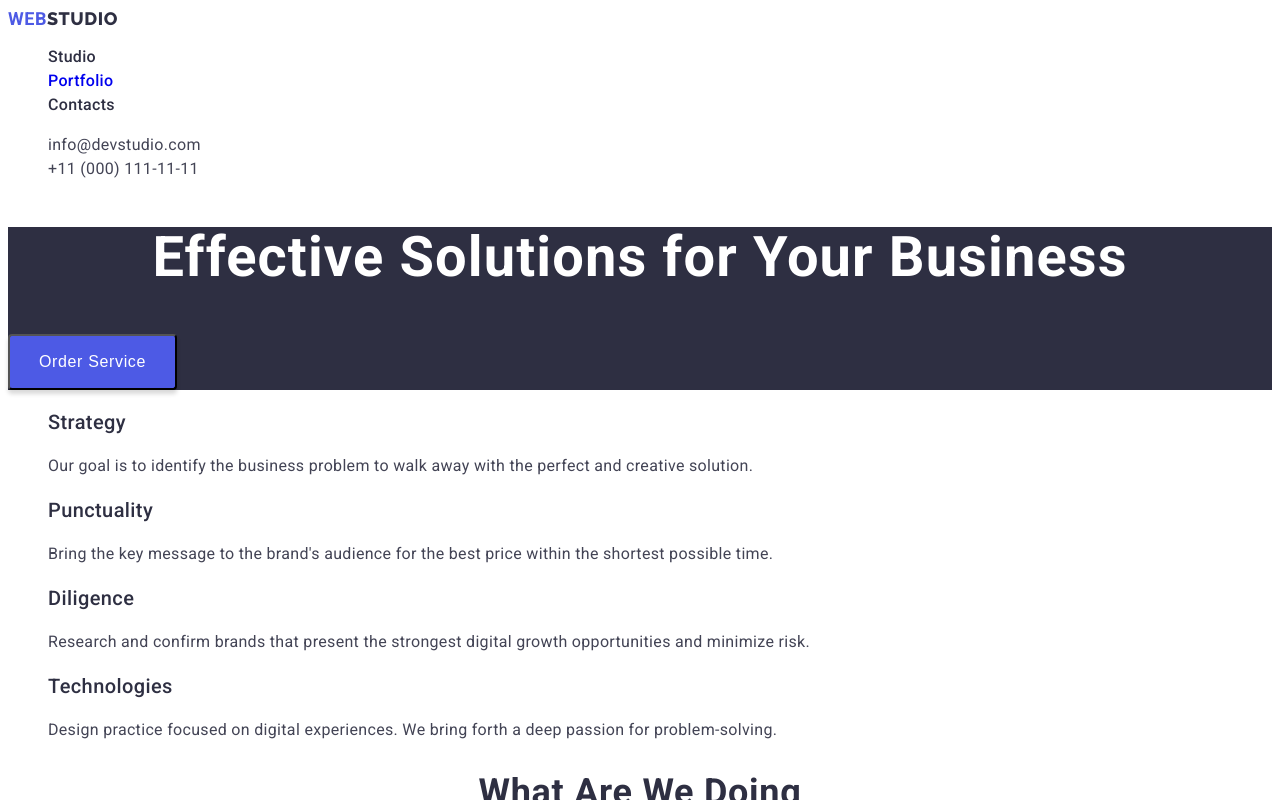
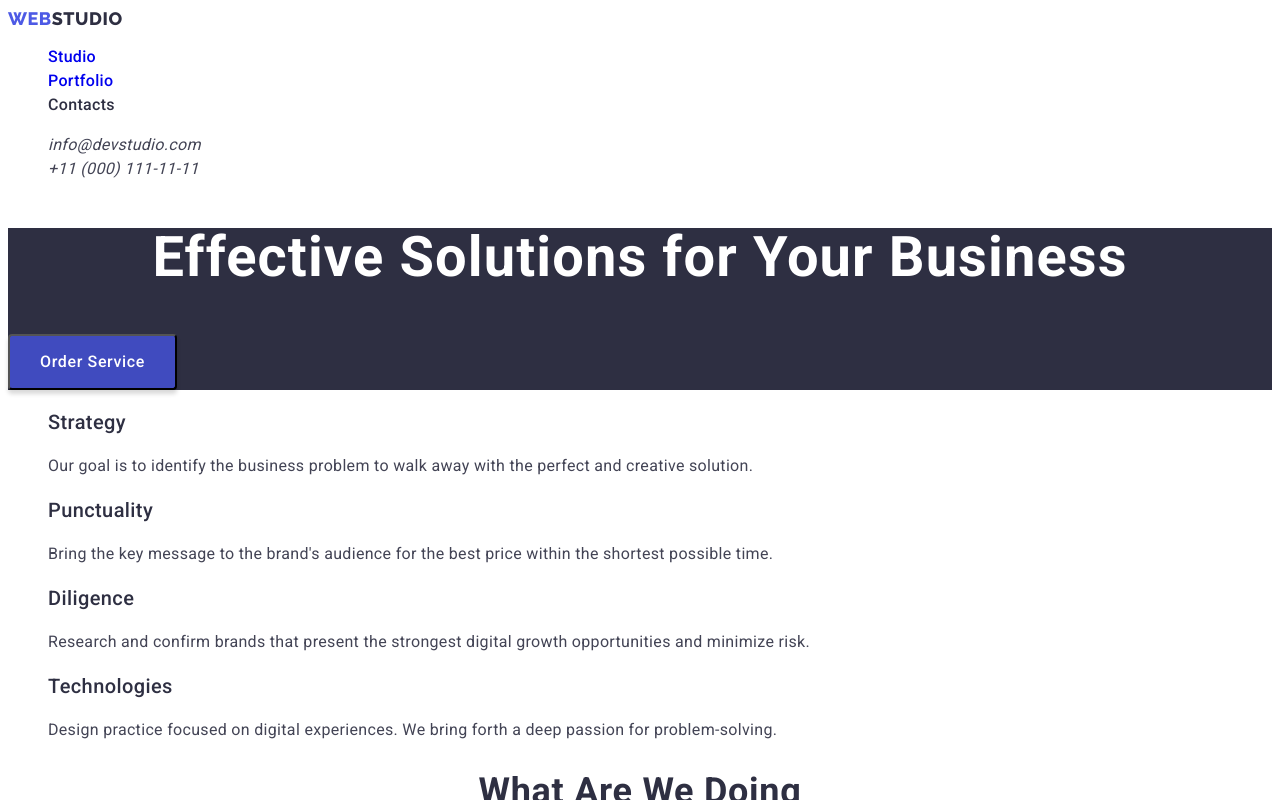
Before and after one commit to bobmod322/goit-markup-hw-02, a plain HTML site: page index.html in a window 1280 px wide. Both pictures are taken after a click on the button "Order Service". Shown: the top 800 px of the page. Drawn offline with Linux system fonts and the light colour scheme.

Commit message:
fixing bugs 1

```diff
--- a/css/styles.css
+++ b/css/styles.css
@@ -1,15 +1,21 @@
 :root {
   --maint-font: "Roboto", sans-serif;
   --secondary-font: "Raleway", sans-serif;
+  --back-color: #FFFFFF;
+  --color-sec: #434455;
+  --color-main:#2e2f42;
 }
 body {
   font-family: var(--maint-font);
+  color: var(--color-main);
+  background-color:var(--back-color)
 }
 /* navigation link */
 .link-logo {
+  font-family: var(--secondary-font);
   font-weight: 800;
   font-size: 18px;
-  line-height: 21px;
+  line-height: 1.17;
   display: flex;
   align-items: center;
   letter-spacing: 0.03em;
@@ -20,12 +26,12 @@ body {
   font-family: var(--secondary-font);
   font-weight: 800;
   font-size: 18px;
-  line-height: 21px;
+  line-height: 1.17;
   display: flex;
   align-items: center;
   letter-spacing: 0.03em;
   text-transform: uppercase;
-  color: #2e2f42;
+  color: var(--color-main);
 }
 /* delete point */
 .list {
@@ -39,20 +45,29 @@ body {
 button {
   cursor: pointer;
 }
+
 /* list navigation */
-.list-navigation {
+/* .list-navigation {
   font-weight: 500;
   font-size: 16px;
   line-height: 24px;
   letter-spacing: 0.02em;
-  color: #2e2f42;
-}
+  color: #2e2f42;} */
+
+  .list-nav {
+    font-weight: 500;
+    font-size: 16px;
+    line-height: 24px;
+    letter-spacing: 0.02em;
+    color: var(--color-main);}
+
+.list-link:hover,
 .list-link:visited {
   color: #2e2f42;
 }
 /* mobile and mail */
 .adress-link {
-  font-style: normal;
+
   font-weight: 400;
   font-size: 16px;
   line-height: 24px;
@@ -70,12 +85,13 @@ button {
 .main-text-head {
   font-weight: 700;
   font-size: 56px;
-  line-height: 60px;
+  line-height: 1.07;
   text-align: center;
   letter-spacing: 0.02em;
   color: #ffffff;
 }
 .button-order {
+  font-family: var(--maint-font);
   width: 169px;
   height: 56px;
   left: 636px;
@@ -84,7 +100,6 @@ button {
   box-shadow: 0px 4px 4px rgba(0, 0, 0, 0.15);
   border-radius: 4px;
   /* text in  button */
-  font-style: normal;
   font-weight: 500;
   font-size: 16px;
   line-height: 24px;
@@ -92,6 +107,15 @@ button {
   letter-spacing: 0.04em;
   color: #ffffff;
 }
+
+/* background button */
+.button-order:hover,
+.button-order:focus {
+  background-color: #404BBF;
+}
+
+
+
 /* strategy 2 */
 .strategy-head {
   font-style: normal;
@@ -112,7 +136,7 @@ button {
 .what-are-head {
   font-weight: 700;
   font-size: 36px;
-  line-height: 40px;
+  line-height: 1.11;
   text-align: center;
   letter-spacing: 0.02em;
   text-transform: capitalize;
@@ -125,7 +149,7 @@ button {
 .team-head {
   font-weight: 700;
   font-size: 36px;
-  line-height: 40px;
+  line-height: 1.11;
   text-align: center;
   letter-spacing: 0.02em;
   text-transform: capitalize;
@@ -138,6 +162,9 @@ button {
   line-height: 24px;
   letter-spacing: 0.02em;
   color: #2e2f42;
+}
+.team-list-img {
+  background-color: #FFFFFF;
 }
 
 /* team list profession (p) */
--- a/index.html
+++ b/index.html
@@ -17,11 +17,9 @@
     <!--Navigation-->
     <header class="main-header">
       <nav class="main-navigation">
-        <a class="link-logo link" href="./index.html"
-          >Web<span class="logo-studio">Studio</span></a
-        >
+        <a class="link-logo link" href="./index.html">Web<span class="logo-studio">Studio</span></a>
         <ul class="list-navigation list">
-          <li class="list-nav"><a href="" class="list-link link">Studio</a></li>
+          <li class="list-nav"><a href="./index.html" class="list-link link">Studio</a></li>
           <li class="list-nav">
             <a href="./portfolio.html" class="list-link link">Portfolio</a>
           </li>
@@ -32,12 +30,12 @@
       </nav>
       <address class="adress-nav">
         <ul class="adress-list">
-          <li class="adress-mob list">
+          <li class="adress-mob list link">
             <a href="mailto:info@devstudio.com" class="adress-link link"
               >info@devstudio.com</a
             >
           </li>
-          <li class="adress-mail list">
+          <li class="adress-mail list link">
             <a href="tel:+110001111111" class="adress-link link"
               >+11 (000) 111-11-11</a
             >
@@ -53,7 +51,7 @@
       </section>
       <!--strategy-2-->
       <section class="strategy">
-        <h2 hidden>hidden text</h2>
+        <h2 hidden class="text-hidden">hidden text</h2>
         <ul class="strategy-list list">
           <li>
             <h3 class="strategy-head">Strategy</h3>
```
Also changed, not shown: portfolio.html (+3 -2 lines).
